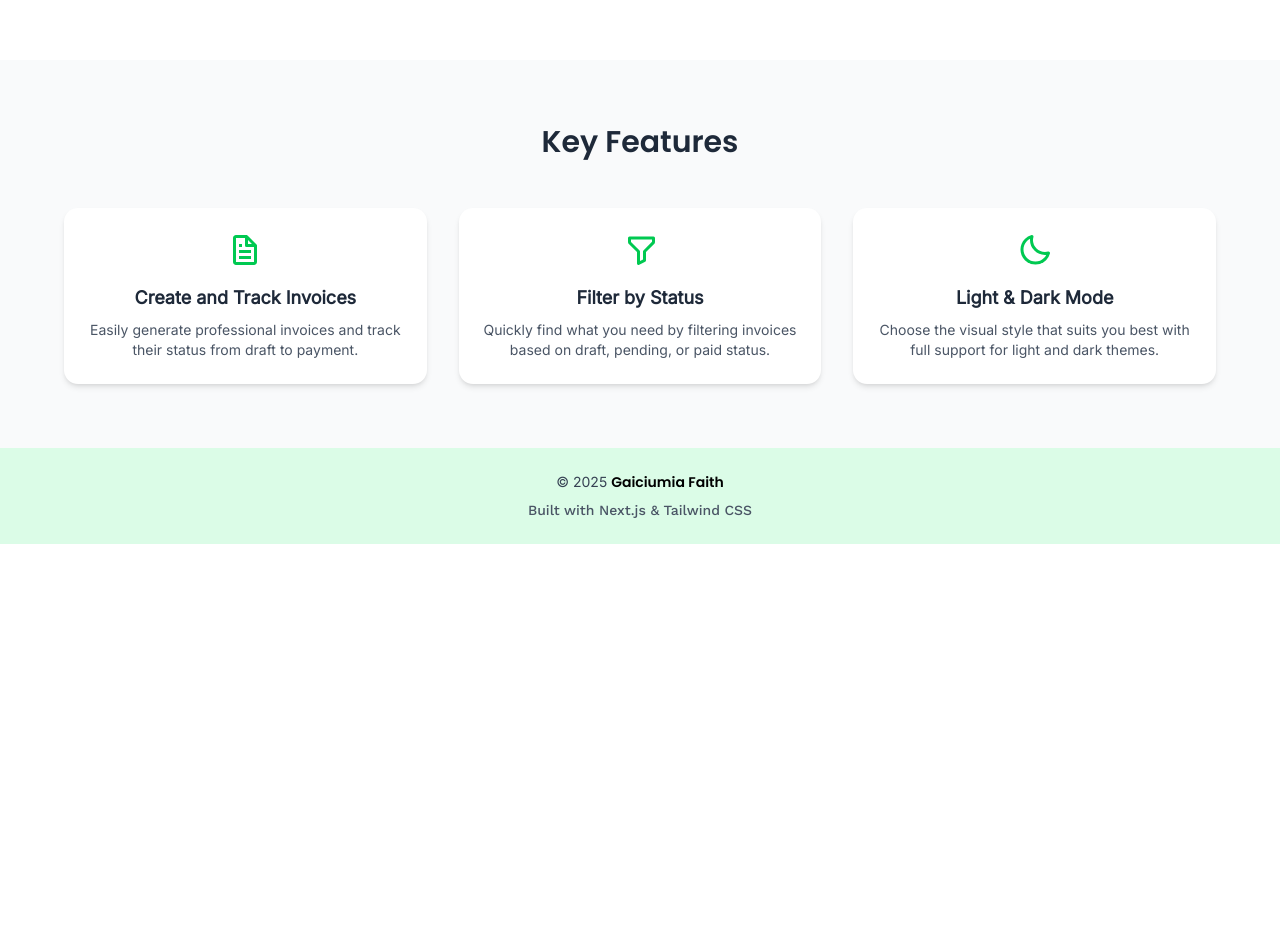
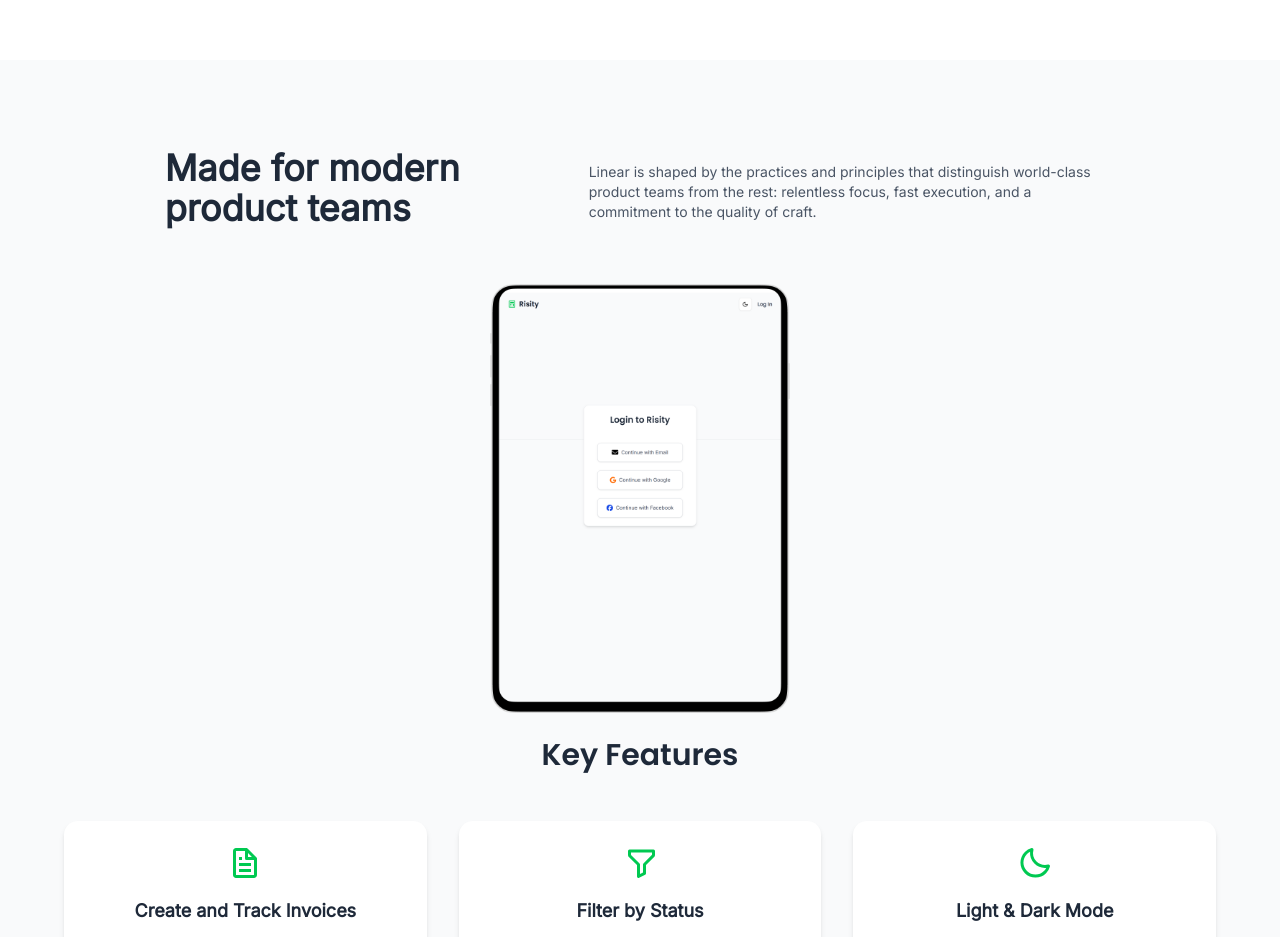
Before and after one commit to faithgaiciumia/risity, a Next.js app: page / in a window 1280 px wide. Shown: the part 500-1437 px from the top of the page. Before the commit the page ends 1044 px from the top, so only its background shows below. Built offline with nearby package versions, Linux system fonts and the light colour scheme.

Commit message:
added feature with img preview

```diff
--- /dev/null
+++ b/app/ui/Landing/FeatureOne.tsx
@@ -0,0 +1,23 @@
+export default function FeatureOne() {
+  return (
+    <>
+      <div className="flex items-center p-6 w-[80%] mx-auto justify-between">
+        <div className="w-[100%]">
+          <h1 className="text-4xl font-semibold mb-2 text-gray-800 dark:text-gray-200">Made for modern product teams</h1>
+        </div>
+        <div>
+          <p className="text-gray-600 dark:text-gray-400 text-sm">
+            Linear is shaped by the practices and principles that distinguish
+            world-class product teams from the rest: relentless focus, fast
+            execution, and a commitment to the quality of craft.
+          </p>
+        </div>
+      </div>
+      <div className="p-6 flex items-center justify-center">
+        <div className="w-[300px] h-auto">
+            <img src="/img/RSTY9.png"/>
+        </div>
+      </div>
+    </>
+  );
+}
--- a/app/ui/Landing/KeyFeatures.tsx
+++ b/app/ui/Landing/KeyFeatures.tsx
@@ -1,9 +1,11 @@
 import { poppins } from "../fonts";
 import { BiFile, BiFilterAlt, BiMoon } from "react-icons/bi";
+import FeatureOne from "./FeatureOne";
 
 export default function KeyFeatures() {
   return (
     <section className="py-16 px-4 bg-gray-50 dark:bg-gray-900" id="features">
+      <FeatureOne/>
       <div className="max-w-6xl mx-auto text-center">
         <h2
           className={`text-2xl sm:text-3xl font-bold text-gray-800 dark:text-gray-200 mb-12 ${poppins.className}`}
```
Also changed, not shown: public/img/RSTY9.png (added).
